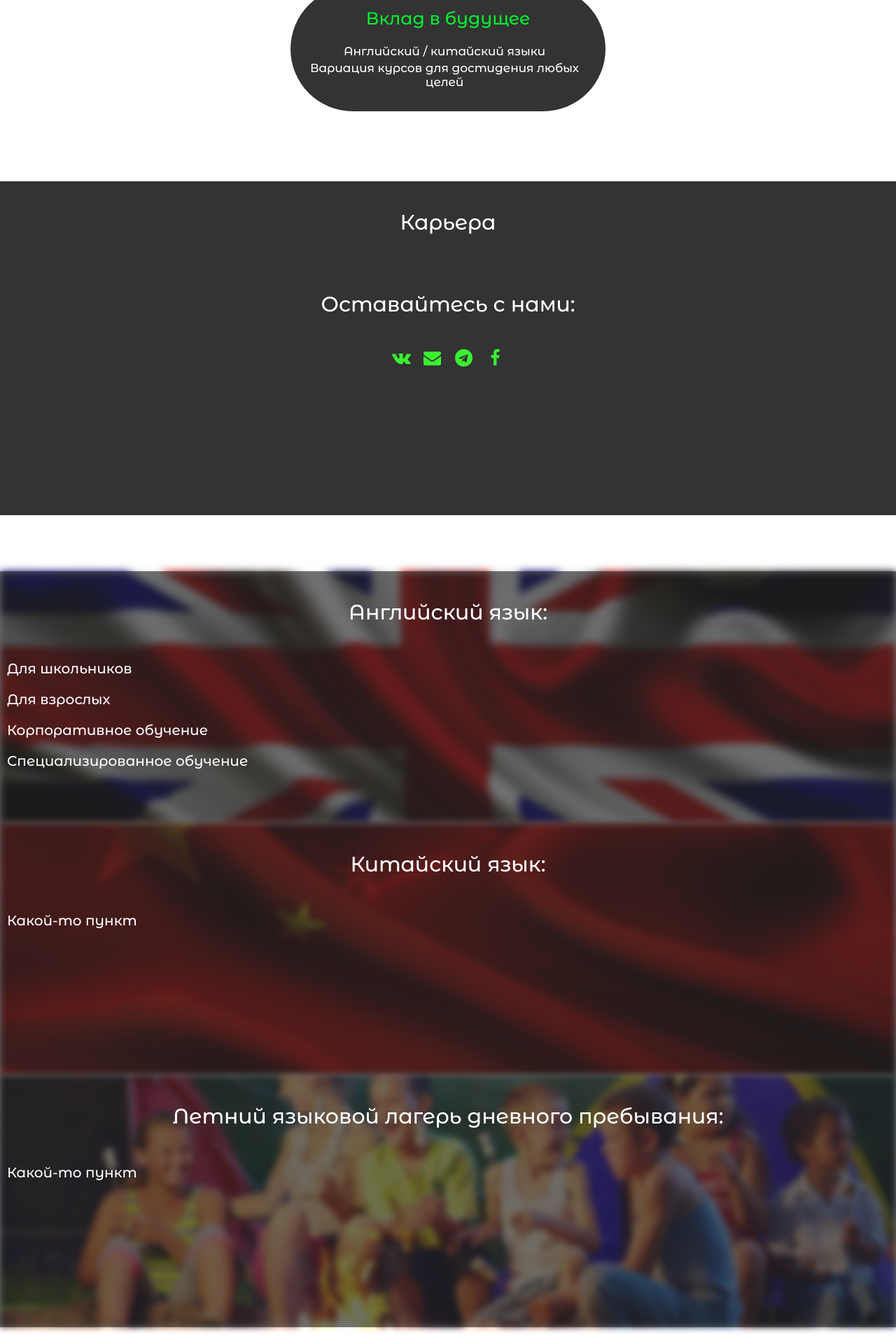
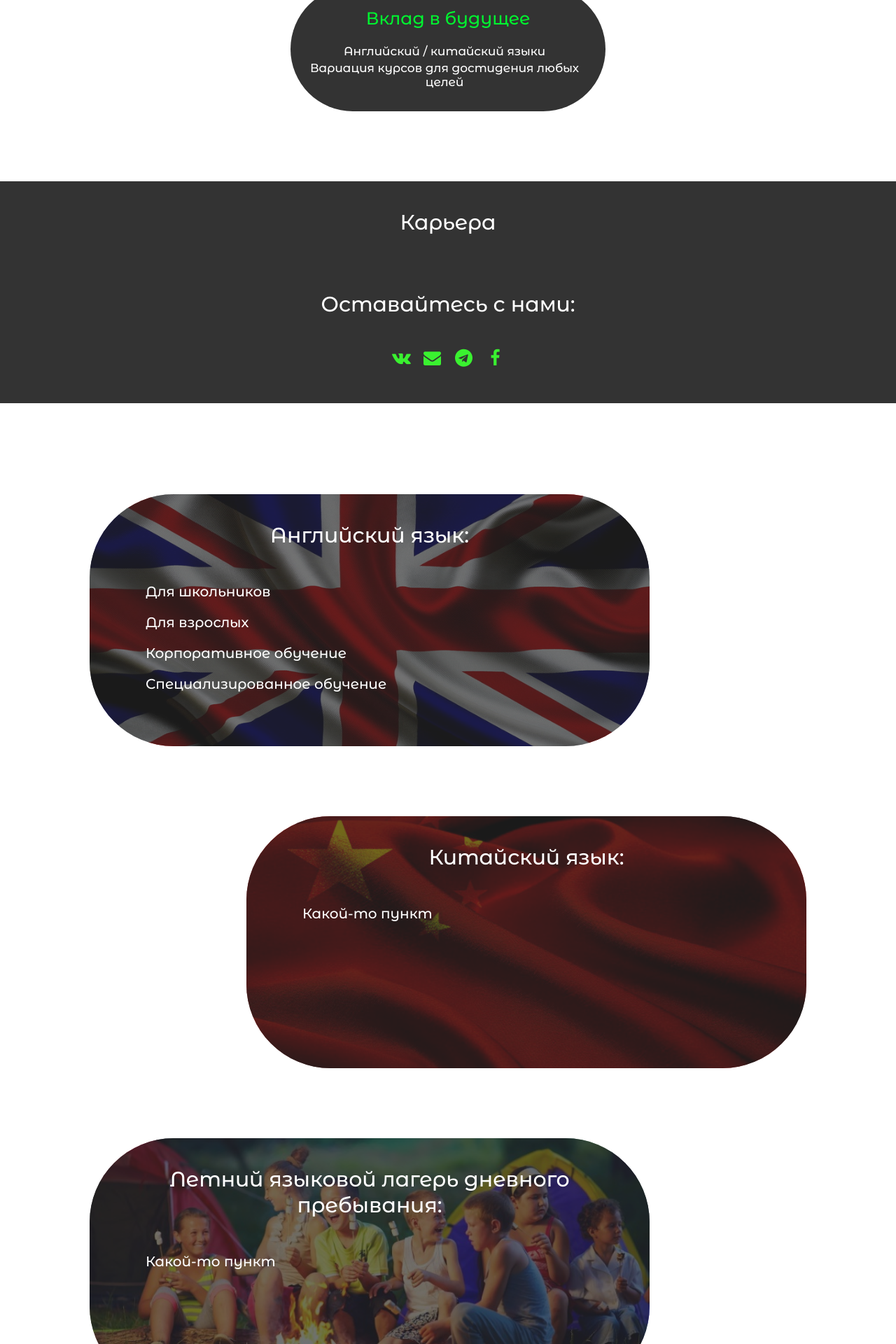
Before and after one commit to ChelyshkovIA/Layout.github.io, a PHP site: page / in a window 1280 px wide. Shown: the part 1200-3120 px from the top of the page at 70% size. Run offline with PHP 8.4, Linux system fonts and the light colour scheme.

Commit message:
desktop lang modif

```diff
--- a/GreenWich/CSS/index.css
+++ b/GreenWich/CSS/index.css
@@ -1,4 +1,3 @@
-@charset "UTF-8";
 .overflowHidden {
   overflow: hidden;
 }
@@ -376,6 +375,27 @@ ul, li, ol {
   margin-bottom: 60px;
   background-color: rgba(40, 40, 40, 0.65);
 }
+.footer .footer__item .footer__item--bg {
+  position: absolute;
+  top: 0;
+  left: 0;
+  height: 100%;
+  width: 100%;
+  background-color: rgba(40, 40, 40, 0.65);
+  padding: 0 70px;
+  z-index: 5;
+}
+.footer .footer__item .footer-item__lang-text {
+  width: 100%;
+  position: absolute;
+  z-index: 6;
+  display: flex;
+  flex-direction: column;
+}
+.footer .footer__item .footer-item__lang-text .footer__list-title {
+  width: 100%;
+  text-align: center;
+}
 .footer .footer__item.footer__item--bg {
   background-color: #333333;
 }
@@ -395,6 +415,7 @@ ul, li, ol {
 .footer .footer__item .footer__map .map {
   width: 100%;
   height: 50vw;
+  max-height: 500px;
 }
 .footer .footer__item .footer__social-list {
   height: 360px;
@@ -402,6 +423,9 @@ ul, li, ol {
   display: flex;
   flex-direction: column;
   padding-bottom: 60px;
+}
+.footer .footer__item .footer__social-list.footer__social-list--socnets {
+  height: 200px;
 }
 .footer .footer__item .footer__social-list .footer__list-title {
   text-align: center;
@@ -431,41 +455,14 @@ ul, li, ol {
   color: #fff;
   padding: 10px;
 }
-.footer .footer__item .footer__social-list.en::before {
-  content: "";
-  position: absolute;
-  /* Абсолютное позиционирование */
-  left: 0;
-  right: 0;
-  top: 0;
-  bottom: 0;
-  z-index: -1;
+.footer .footer__item .footer__social-list.en {
   background: url(../images/en.jpg) center/cover no-repeat;
-  filter: blur(6px);
 }
-.footer .footer__item .footer__social-list.ch::before {
-  content: "";
-  position: absolute;
-  /* Абсолютное позиционирование */
-  left: 0;
-  right: 0;
-  top: 0;
-  bottom: 0;
-  z-index: -1;
+.footer .footer__item .footer__social-list.ch {
   background: url(../images/ch.jpg) center/cover no-repeat;
-  filter: blur(5px);
 }
-.footer .footer__item .footer__social-list.sl::before {
-  content: "";
-  position: absolute;
-  /* Абсолютное позиционирование */
-  left: 0;
-  right: 0;
-  top: 0;
-  bottom: 0;
-  z-index: -1;
+.footer .footer__item .footer__social-list.sl {
   background: url(../images/sl.jpg) center/cover no-repeat;
-  filter: blur(5px);
 }
 .footer .footer__item .footer__logo {
   font-family: "Montserrat Alternates", sans-serif;
@@ -473,4 +470,40 @@ ul, li, ol {
   font-size: 30px;
 }
 
+@media (min-width: 900px) {
+  .footer .footer__item.footer__item--lang {
+    position: relative;
+    background-color: #fff;
+    display: flex;
+    flex-direction: column;
+    align-items: center;
+    padding: 0 10%;
+  }
+  .footer .footer__item .footer-item__lang-text {
+    width: calc(100% - 140px);
+    position: absolute;
+    z-index: 6;
+    display: flex;
+    flex-direction: column;
+  }
+  .footer .footer__item .footer__item--bg {
+    border-radius: 100px;
+  }
+  .footer .footer__item .footer__social-list.footer__social-list--lang {
+    width: 80%;
+    max-width: 800px;
+    margin: 50px 0;
+    border-radius: 120px;
+    overflow: hidden;
+    padding: 0 70px;
+    z-index: 1;
+  }
+  .footer .footer__item .footer__social-list.footer__social-list--lang:nth-child(2n) {
+    margin-left: auto;
+  }
+  .footer .footer__item .footer__social-list.footer__social-list--lang:nth-child(2n-1) {
+    margin-right: auto;
+  }
+}
+
 /*# sourceMappingURL=index.css.map */
--- a/GreenWich/SCSS/index/_footer.scss
+++ b/GreenWich/SCSS/index/_footer.scss
@@ -9,6 +9,31 @@
 		margin-top: 20px;
 		margin-bottom: 60px;
 		background-color: rgba(40,40,40,0.65);
+
+		.footer__item--bg {
+			position: absolute;
+			top: 0;
+			left: 0;
+			height: 100%;
+			width: 100%;
+			background-color: rgba(40,40,40,0.65);
+			padding: 0 70px;
+			z-index: 5;
+		}
+
+		.footer-item__lang-text {
+			width: 100%;
+			position: absolute;
+			z-index: 6;
+
+			display: flex;
+			flex-direction: column;
+
+			.footer__list-title {
+				width: 100%;
+				text-align: center;
+			}
+		}
 
 		&.footer__item--bg {
 			background-color: #333333;
@@ -33,6 +58,7 @@
 			.map {
 				width: 100%;
 				height: 50vw;
+				max-height: 500px;
 			}
 		}
 
@@ -43,6 +69,10 @@
 			display: flex;
 			flex-direction: column;
 			padding-bottom: 60px;
+
+			&.footer__social-list--socnets {
+				height: 200px;
+			}
 			.footer__list-title {
 				text-align: center;
 				font-family: $mainFont;
@@ -77,31 +107,16 @@
 				padding: 10px;
 			}
 
-			&.en::before {
-			    content: '';
-			    position: absolute; /* Абсолютное позиционирование */
-			    left: 0; right: 0; top: 0; bottom: 0;
-			    z-index: -1;
+			&.en {
 			    background: url(../images/en.jpg) center / cover no-repeat;
-			    filter: blur(6px);
 			}
 
-			&.ch::before {
-			    content: '';
-			    position: absolute; /* Абсолютное позиционирование */
-			    left: 0; right: 0; top: 0; bottom: 0;
-			    z-index: -1;
+			&.ch {
 			    background: url(../images/ch.jpg) center / cover no-repeat;
-			    filter: blur(5px);
 			}
 
-			&.sl::before {
-			    content: '';
-			    position: absolute; /* Абсолютное позиционирование */
-			    left: 0; right: 0; top: 0; bottom: 0;
-			    z-index: -1;
+			&.sl {
 			    background: url(../images/sl.jpg) center / cover no-repeat;
-			    filter: blur(5px);
 			}
 
 
@@ -114,3 +129,54 @@
 		}
 	}
 }
+
+@media (min-width: 900px) {
+	.footer {
+		.footer__item {
+
+			&.footer__item--lang {
+				position: relative;
+				background-color: #fff;
+
+				display: flex;
+				flex-direction: column;
+				align-items: center;
+				padding: 0 10%;
+			}
+
+			.footer-item__lang-text {
+				width: calc(100% - 140px);
+				position: absolute;
+				z-index: 6;
+
+				display: flex;
+				flex-direction: column;
+			}
+
+			.footer__item--bg {
+				border-radius: 100px;
+			}
+			.footer__social-list {
+
+
+				&.footer__social-list--lang {
+					width: 80%;
+					max-width: 800px;
+					margin: 50px 0;
+					border-radius: 120px;
+					overflow: hidden;
+					padding: 0 70px;
+					z-index: 1;
+
+					&:nth-child(2n) {
+						margin-left: auto;
+					}
+
+					&:nth-child(2n - 1) {
+						margin-right: auto;
+					}
+				}
+			}
+		}
+	}
+}
--- a/GreenWich/index.html
+++ b/GreenWich/index.html
@@ -134,7 +134,7 @@
 		<div class="footer__item footer__item--bg">
 			<h2 class="footer__title">Карьера</h2>
 
-			<ul class="footer__social-list">
+			<ul class="footer__social-list footer__social-list--socnets">
 				<h3 class="footer__list-title">Оставайтесь с нами: </h3>
 
 				<div class="footer__link-block">
@@ -157,8 +157,11 @@
 			</ul>
 		</div>
 
-		<div class="footer__item">
-			<ul class="footer__social-list en">
+		<div class="footer__item footer__item--lang">
+			<ul class="footer__social-list footer__social-list--lang en">
+				<div class="footer__item--bg"></div>
+
+				<div class="footer-item__lang-text">
 					<h3 class="footer__list-title">Английский язык: </h3>
 
 					<a href="#" class="footer__link">
@@ -176,26 +179,36 @@
 					<a href="#" class="footer__link">
 						Специализированное обучение
 					</a>
+				</div>
+
 			</ul>
 
-			<ul class="footer__social-list ch">
+			<ul class="footer__social-list footer__social-list--lang ch">
+				<div class="footer__item--bg"></div>
+
+				<div class="footer-item__lang-text">
 					<h3 class="footer__list-title">Китайский язык: </h3>
 
 					<a href="#" class="footer__link">
 						Какой-то пункт
 					</a>
+				</div>
+
 			</ul>
 
-			<ul class="footer__social-list sl">
+			<ul class="footer__social-list footer__social-list--lang sl">
+				<div class="footer__item--bg"></div>
+				<div class="footer-item__lang-text">
 					<h3 class="footer__list-title">Летний языковой лагерь дневного пребывания: </h3>
 
 					<a href="#" class="footer__link">
 						Какой-то пункт
 					</a>
+				</div>
 			</ul>
 		</div>
 
-		<div class="footer__item">
+		<div class="footer__item footer__item--address">
 			<h2 class="footer__title">Адрес</h2>
 
 			<div class="footer__map">
```
Also changed, not shown: 1 other file. Lines whose indentation alone changed are shown as unchanged.
